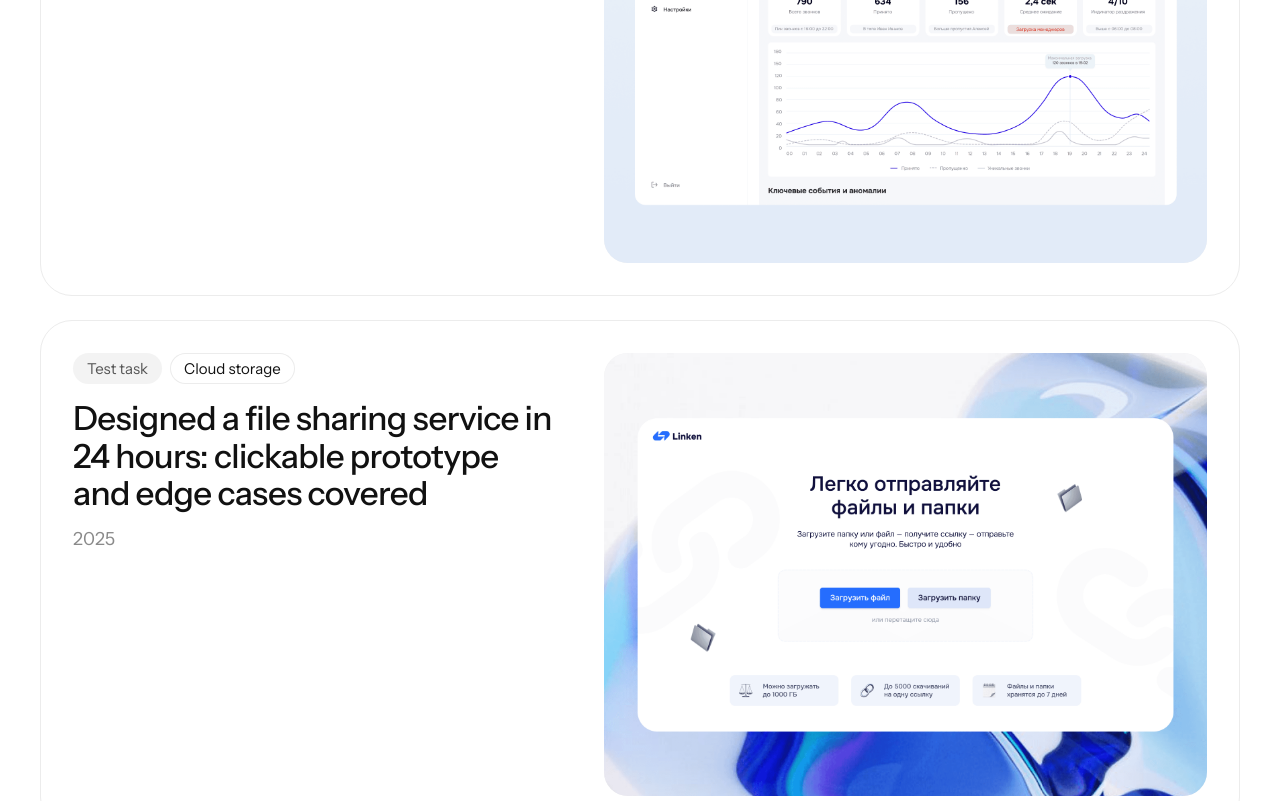
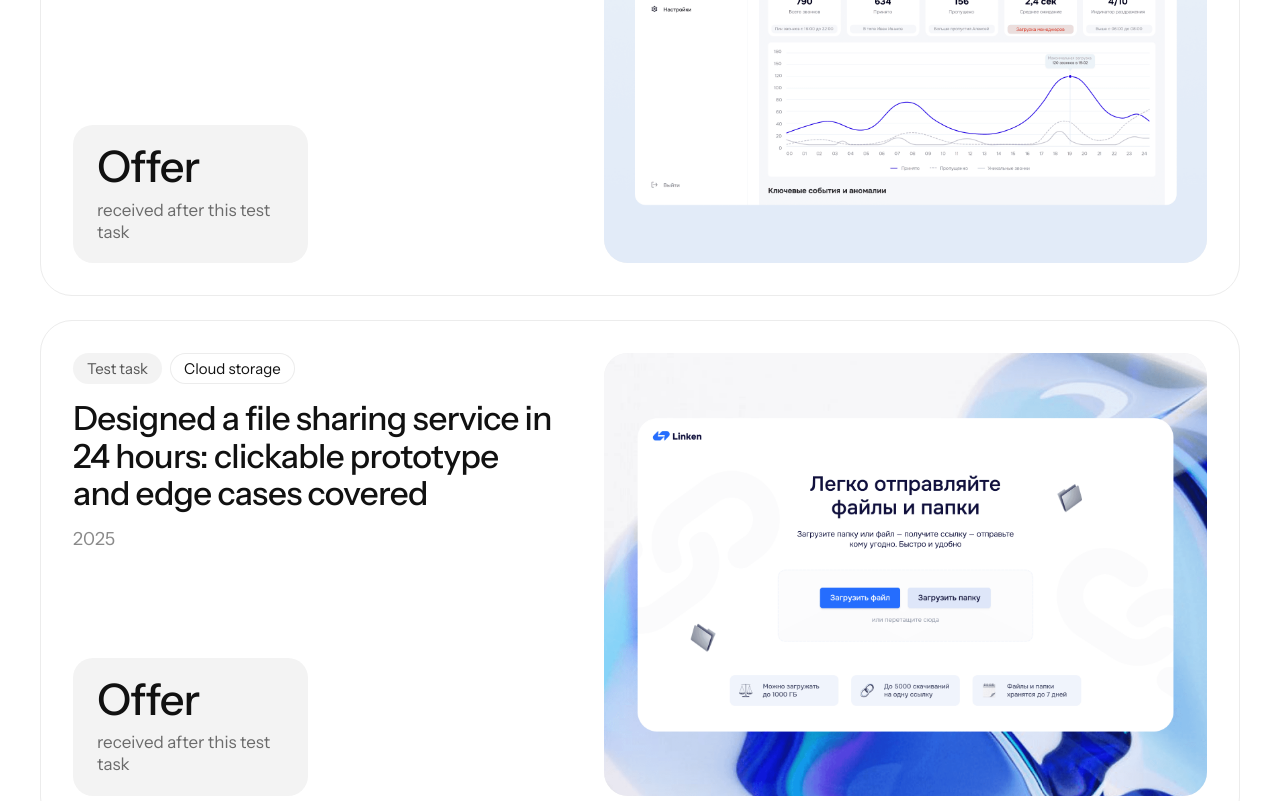
Before and after one commit to krukova/krukova.github.io, a plain HTML site: page index.html in a window 1280 px wide. Shown: the part 4140-4941 px from the top of the page. Drawn offline with Linux system fonts and the light colour scheme.

Commit message:
Show offer result on the test task cards
Co-Authored-By: Claude Opus 5.5 <noreply@anthropic.com>

```diff
--- a/index.html
+++ b/index.html
@@ -629,6 +629,9 @@
       <div class="tags"><span class="tag">Test task</span><span class="tag tag--domain">B2B SaaS</span></div>
       <h2 class="case__title">Call analytics dashboard for a&nbsp;support platform</h2>
       <div class="case__meta">2025</div>
+      <div class="metrics">
+        <div class="metric"><b>Offer</b><span>received after this test task</span></div>
+      </div>
     </div>
     <div class="case__media">
       <img class="case__img" src="./assets/fu/images/03oTDrmFxxeDCwZGbWERxGilcqI.png" alt="">
@@ -640,6 +643,9 @@
       <div class="tags"><span class="tag">Test task</span><span class="tag tag--domain">Cloud storage</span></div>
       <h2 class="case__title">Designed a file sharing service in 24 hours: clickable prototype and edge cases covered</h2>
       <div class="case__meta">2025</div>
+      <div class="metrics">
+        <div class="metric"><b>Offer</b><span>received after this test task</span></div>
+      </div>
     </div>
     <div class="case__media">
       <img class="case__img" src="./assets/fu/images/7ymw8oFnBNtWGaiv2Bpo6uSonM.png" alt="">
```
